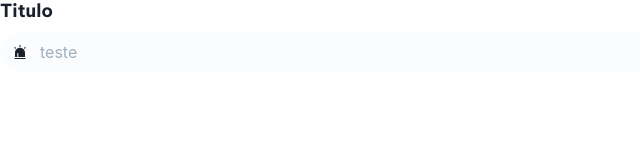
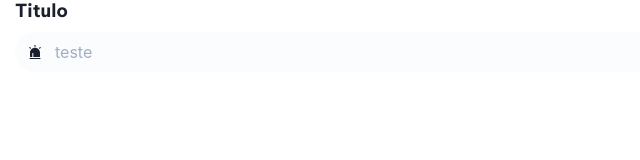
Before and after one commit to anacornachi/imobiliaria, a Next.js app: page /account/register in a window 1280 px wide. Shown: the top 160 px of the page, without its empty margins (0-640 px from the left). Built offline with nearby package versions, Linux system fonts and the light colour scheme.

Commit message:
🎨 add a container component to improve the layout structure

```diff
--- /dev/null
+++ b/src/components/layout/Container.tsx
@@ -0,0 +1,16 @@
+import {Box, BoxProps} from '@chakra-ui/react';
+import {ReactNode} from 'react';
+
+type ContainerProps = {
+  children: ReactNode;
+} & BoxProps;
+
+export default function Container(props: ContainerProps) {
+  return (
+    <>
+      <Box {...props} width="100%" maxWidth="1400px" margin="0 auto" px="15px">
+        {props.children}
+      </Box>
+    </>
+  );
+}
--- a/src/pages/account/register.tsx
+++ b/src/pages/account/register.tsx
@@ -1,8 +1,10 @@
 import CustomInput from '@components/Forms/CustomInput';
+import Container from '@components/layout/Container';
 import {AiFillAlert} from 'react-icons/ai';
 
 export default function Register() {
   return (
+    <Container>
       <CustomInput
         name="exemplo"
         placeholder="teste"
@@ -12,5 +14,6 @@ export default function Register() {
         // disabled={true}
         w="100%"
       />
+    </Container>
   );
 }
```
Lines whose indentation alone changed are shown as unchanged.
